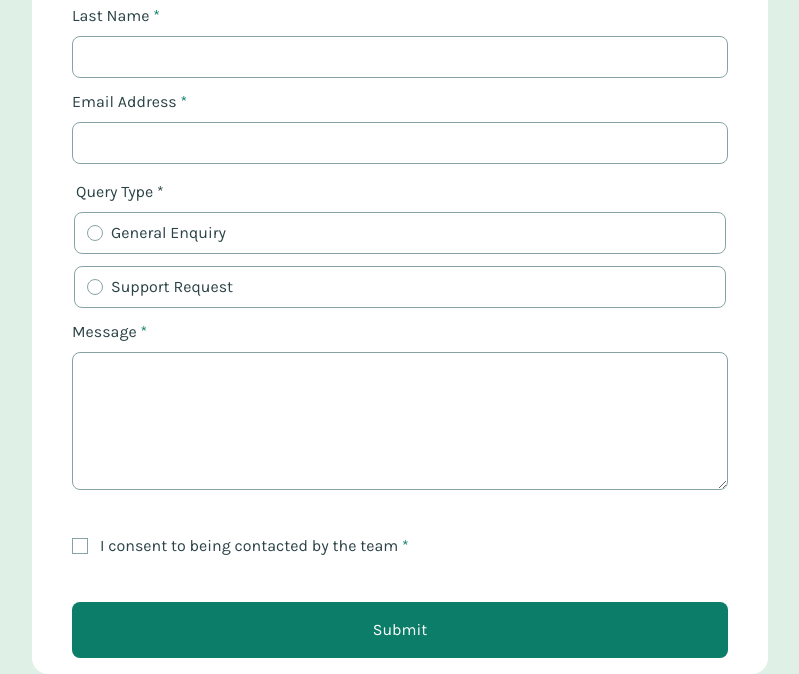
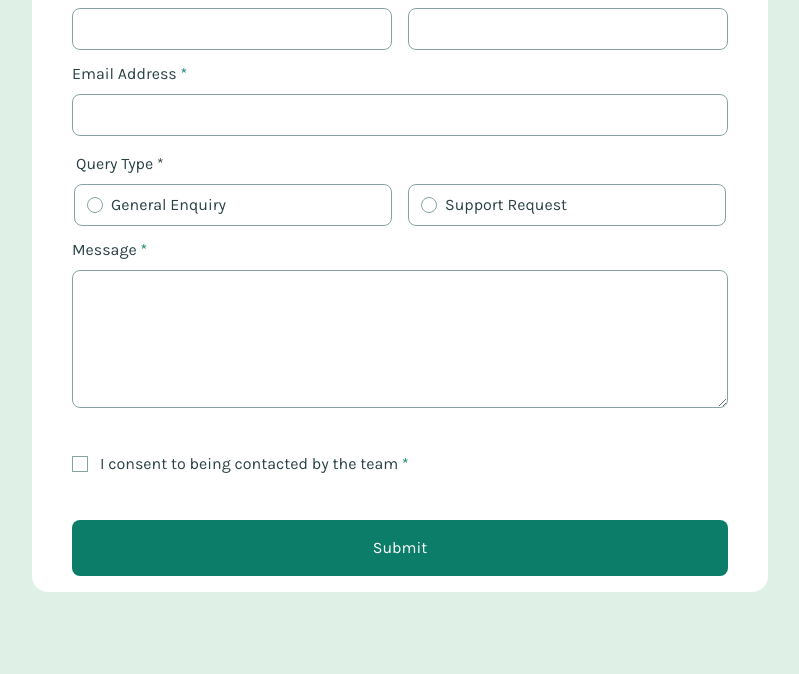
Before and after one commit to thomashertog/frontendmentor-contact-form, a plain HTML site: page index.html in a window 1280 px wide. Shown: the part 154-828 px from the top of the page, without its empty margins (240-1039 px from the left). After the commit the page ends 800 px from the top, so only its background shows below. Drawn offline with Linux system fonts and the light colour scheme.

Commit message:
columns for nested form-groups

```diff
--- a/style.css
+++ b/style.css
@@ -97,6 +97,13 @@ button{
         align-items: center;
     }
 
+    &:has(> .form-group){
+        @media screen and (min-width: 600px) {
+            grid-template-columns: repeat(2, 1fr);
+            gap: 1rem;
+        }
+    }
+
     &.consent{
         margin-block: 2rem;
         & p{
```
